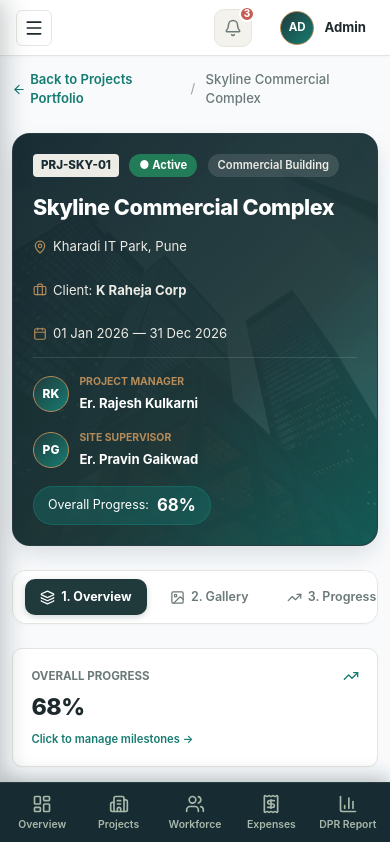
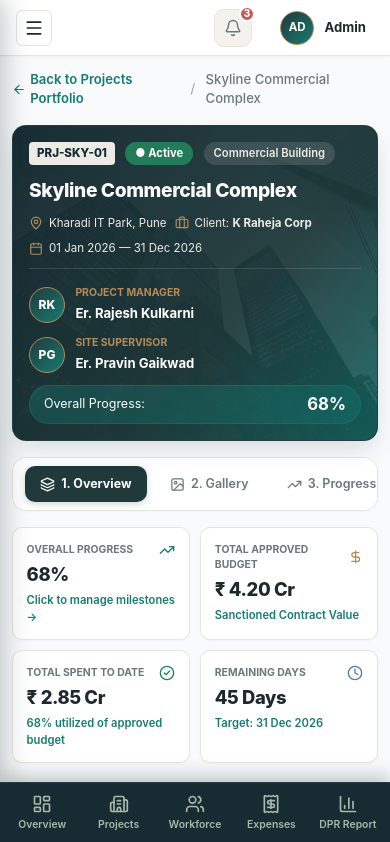
Before and after one commit to dawarepunam/structiva-admin, a Next.js app: page /admin/projects/1 in a window 390 px wide. Shown: the top 842 px of the page. Built offline with nearby package versions, Linux system fonts and the light colour scheme.

Commit message:
fix(mobile): optimize project details 9-tab scroller, tables, and 2x2 KPI grid for Android and mobile screens

```diff
--- a/src/app/admin/projects/[id]/ProjectDetails.module.css
+++ b/src/app/admin/projects/[id]/ProjectDetails.module.css
@@ -202,7 +202,7 @@
 }
 
 /* ========================================================
-   9 TABS NAVIGATION BAR
+   9 TABS NAVIGATION BAR (SMOOTH HORIZONTAL SCROLL ON MOBILE)
    ======================================================== */
 .tabsBar {
   display: flex;
@@ -213,7 +213,13 @@
   border-radius: var(--radius-lg);
   border: 1px solid var(--border-subtle);
   overflow-x: auto;
+  -webkit-overflow-scrolling: touch;
+  scrollbar-width: none; /* Hide scrollbar for clean app feel */
   box-shadow: 0 1px 3px rgba(23, 43, 50, 0.03);
+}
+
+.tabsBar::-webkit-scrollbar {
+  display: none;
 }
 
 .tabBtn {
@@ -736,8 +742,16 @@
 /* ========================================================
    TABLES & DETAILS IN TABS
    ======================================================== */
+.milestonesTableWrapper {
+  width: 100%;
+  overflow-x: auto;
+  -webkit-overflow-scrolling: touch;
+}
+
+/* Details Table Base */
 .detailsTable {
   width: 100%;
+  min-width: 620px;
   border-collapse: collapse;
   text-align: left;
   font-size: 0.8rem;
@@ -1195,17 +1209,75 @@
 }
 
 @media (max-width: 600px) {
+  .detailsWrapper {
+    gap: 1rem;
+    padding-bottom: 20px;
+  }
+
+  .projectHero {
+    border-radius: var(--radius-lg);
+  }
+
+  .heroContent {
+    padding: 1rem;
+    gap: 0.65rem;
+  }
+
+  .projectTitle {
+    font-size: 1.2rem;
+  }
+
+  .heroMetaRow {
+    gap: 0.5rem;
+    font-size: 0.72rem;
+  }
+
   .overviewKpiGrid {
-    grid-template-columns: 1fr;
+    grid-template-columns: repeat(2, 1fr) !important;
+    gap: 0.65rem;
   }
+
+  .kpiCard {
+    padding: 0.85rem;
+    gap: 0.2rem;
+  }
+
+  .kpiValue {
+    font-size: 1.15rem;
+  }
+
+  .kpiLabel {
+    font-size: 0.65rem;
+  }
+
   .quickActionBtnsGrid {
     grid-template-columns: 1fr;
   }
+
   .formRow2 {
     grid-template-columns: 1fr;
   }
+
   .heroLeadershipRow {
     flex-direction: column;
     align-items: flex-start;
+    gap: 0.65rem;
+  }
+
+  .heroProgressPill {
+    width: 100%;
+    justify-content: space-between;
+  }
+
+  .galleryGrid {
+    grid-template-columns: 1fr;
+  }
+
+  .lightboxContent {
+    padding: 0;
+  }
+
+  .lightboxImgBox {
+    height: 320px;
   }
 }
```
